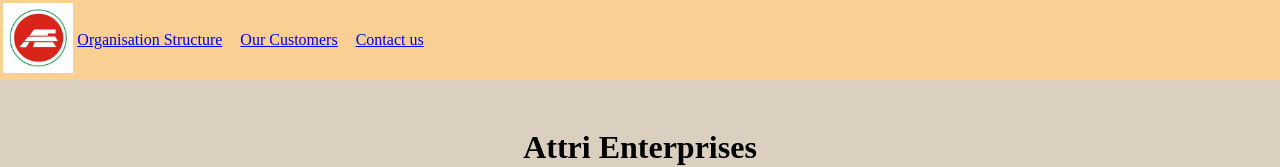
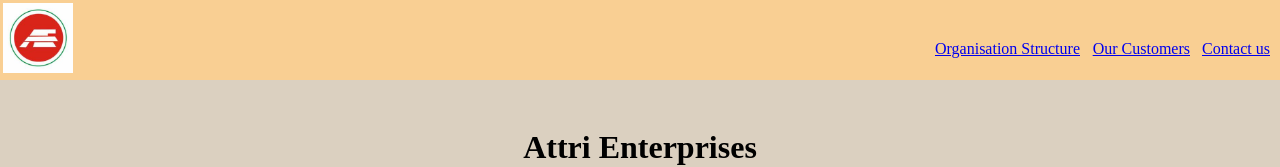
Before and after one commit to attri-enterprises/attri-enterprises.github.io, a plain HTML site: page index.html in a window 1280 px wide. Shown: the top 167 px of the page. Drawn offline with Linux system fonts and the light colour scheme.

Commit message:
Update styles.css

```diff
--- a/CSS/styles.css
+++ b/CSS/styles.css
@@ -35,9 +35,17 @@
 .space{
     width: 10px;
 }
-.links{
-    position: relative;
-    left: 1000px;
+.link1{
+    position: absolute;
+    right: 200px;
+}
+.link2{
+    position: absolute;
+    right: 90px;
+}
+.link3{
+    position: absolute;
+    right: 10px;
 }
 .fixed_head {
     background-color: #F9CF93;
```
